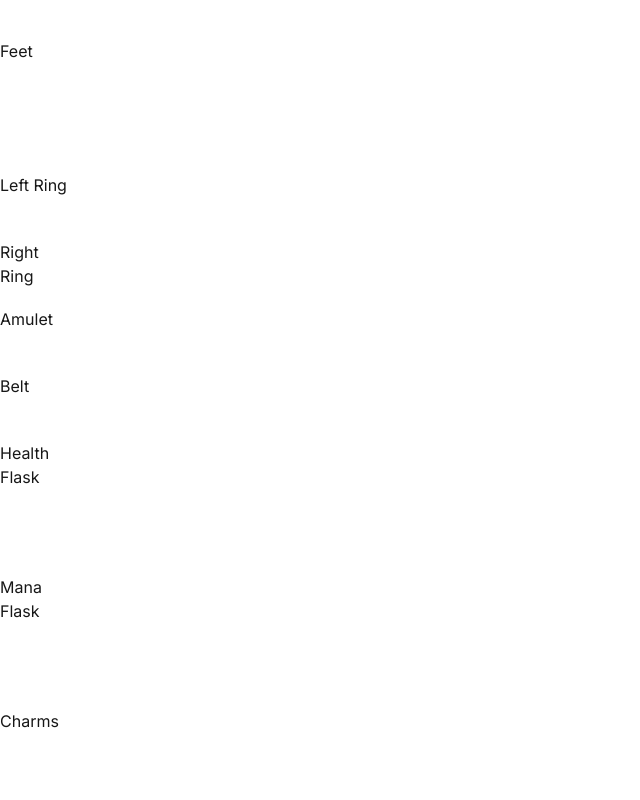
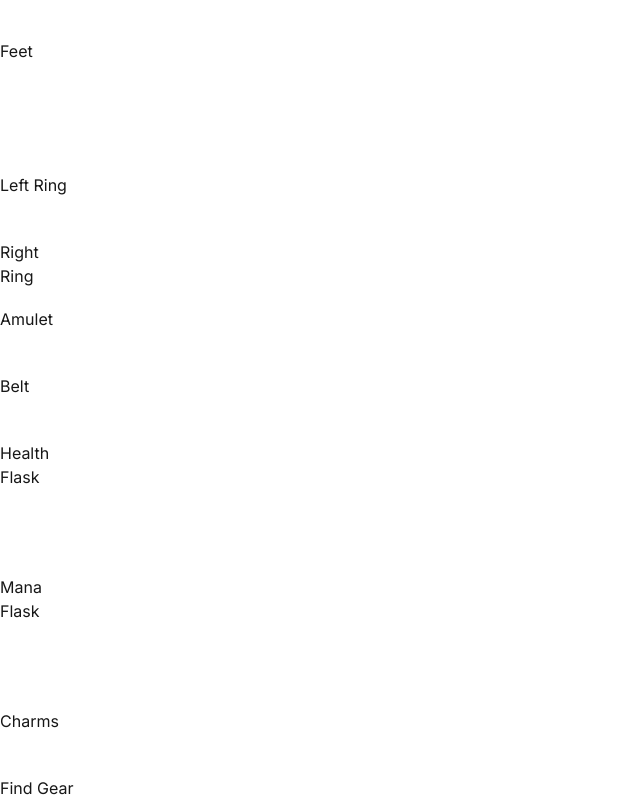
Before and after one commit to pumanitro/poe2-inventory-resistance-calculator, a Next.js app: page / in a window 1280 px wide. Shown: the part 1845-2645 px from the top of the page, without its empty margins (0-640 px from the left). Before the commit the page ends 2621 px from the top, so only its background shows below. Built offline with nearby package versions, Linux system fonts and the light colour scheme.

Commit message:
Added Find Gear button

```diff
--- a/src/app/page.tsx
+++ b/src/app/page.tsx
@@ -7,6 +7,7 @@ import LevelInput from "@/components/inventory/LevelInput";
 import ResistanceSliders from "@/components/inventory/ResistanceSliders";
 import SearchSection from "@/components/inventory/SearchSection";
 import ColorLegend from "@/components/inventory/ColorLegend";
+import FindGearButton from "@/components/inventory/FindGearButton";
 
 export default function Home() {
   return (
@@ -31,6 +32,9 @@ export default function Home() {
             />
             <InventoryGrid />
           </div>
+          <div className="flex justify-end">
+            <FindGearButton />
+          </div>
         </div>
       </div>
     </main>
--- /dev/null
+++ b/src/components/inventory/FindGearButton.tsx
@@ -0,0 +1,15 @@
+'use client';
+
+export default function FindGearButton() {
+  return (
+    <button
+      className="mt-4 px-6 py-2 bg-yellow-500/20 hover:bg-yellow-500/30 text-yellow-400 font-semibold rounded-lg border border-yellow-400/30 hover:border-yellow-400/50 transition-colors"
+      onClick={() => {
+        // TODO: Implement find gear functionality
+        console.log('Find gear clicked');
+      }}
+    >
+      Find Gear
+    </button>
+  );
+}
```
